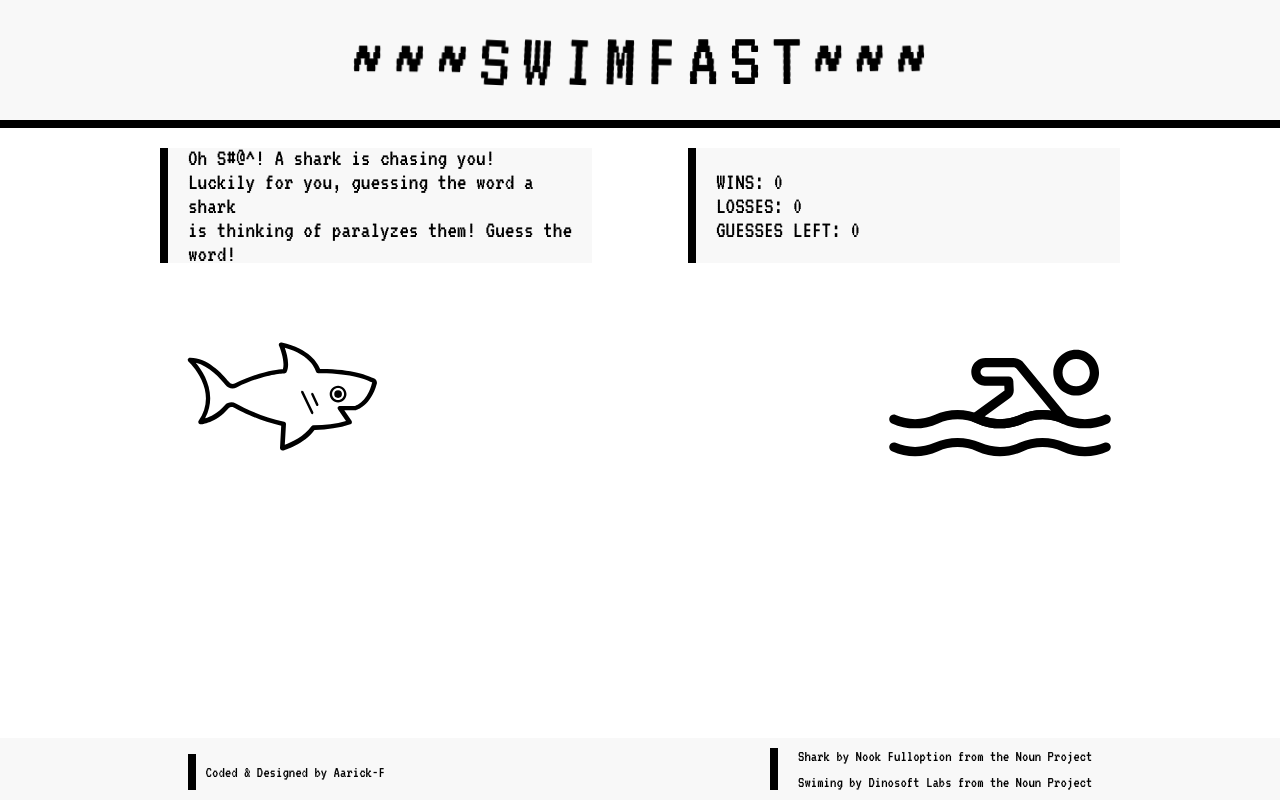
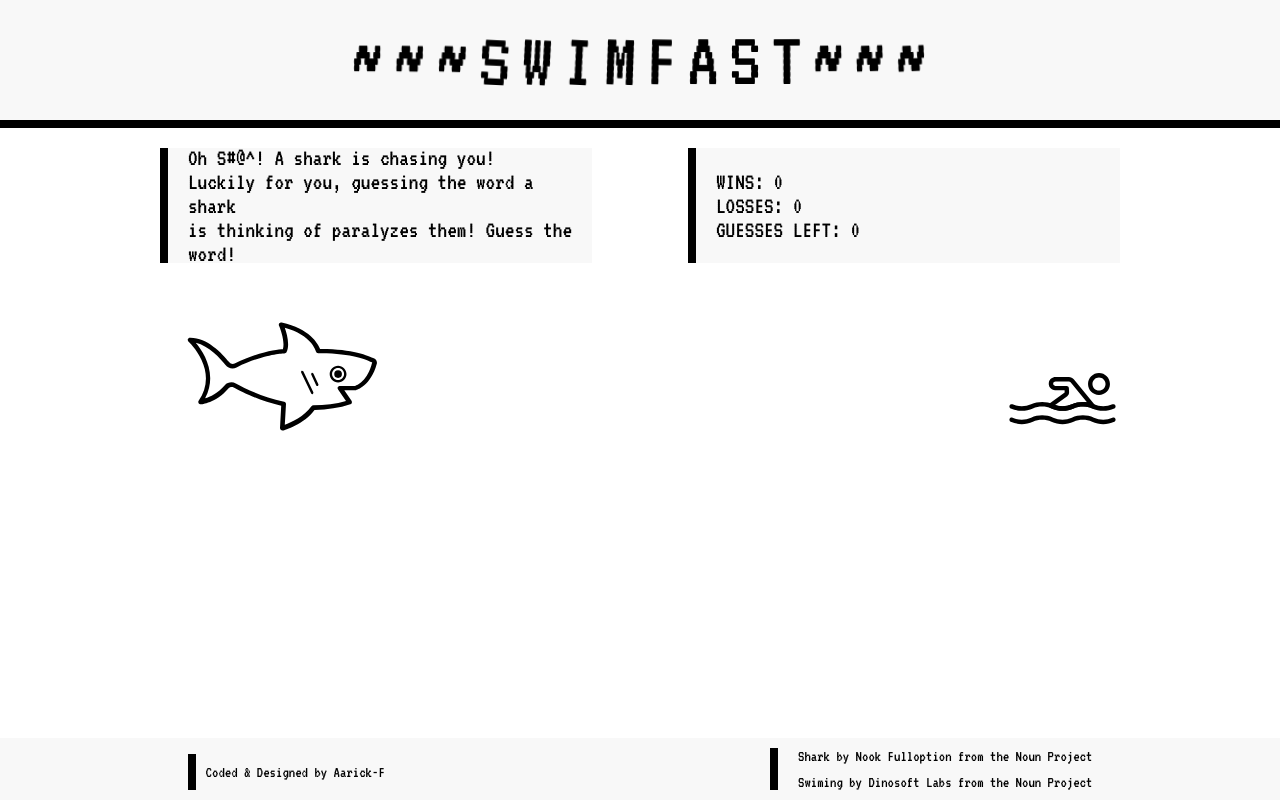
Before and after one commit to Aarick-F/Hangman-Game, a plain HTML site: page index.html in a window 1280 px wide. Drawn offline with Linux system fonts and the light colour scheme.

Commit message:
made the swimmer smaller

```diff
--- a/assets/css/style.css
+++ b/assets/css/style.css
@@ -42,7 +42,7 @@ footer {
 	justify-content: space-between;
 	flex-wrap: wrap;
 	align-items: flex-start;
-	margin: 20px 0;
+	margin-top: 20px;
 }
 
 #displaySection {
@@ -79,8 +79,12 @@ footer {
 	padding: 10px;
 }
 
-.sprite {
+#shark {
 	width: 25%;
+}
+
+#swimmer {
+	width: 12%;
 }
 
 .container {
--- a/index.html
+++ b/index.html
@@ -35,10 +35,10 @@
 		<!-- END INFO SECTION -->
 		<!-- BEGIN GAME DISPLAY SECTION -->
 		<div id="displaySection">
-			<div id="shark" class="sprite">
+			<div id="shark">
 				<img src="assets/images/shark.svg" alt="SHARK!">
 			</div>
-			<div id="swimmer" class="sprite">
+			<div id="swimmer">
 				<img src="assets/images/swimmer.svg" alt="SWIMMER!">
 			</div>
 		</div>
```
